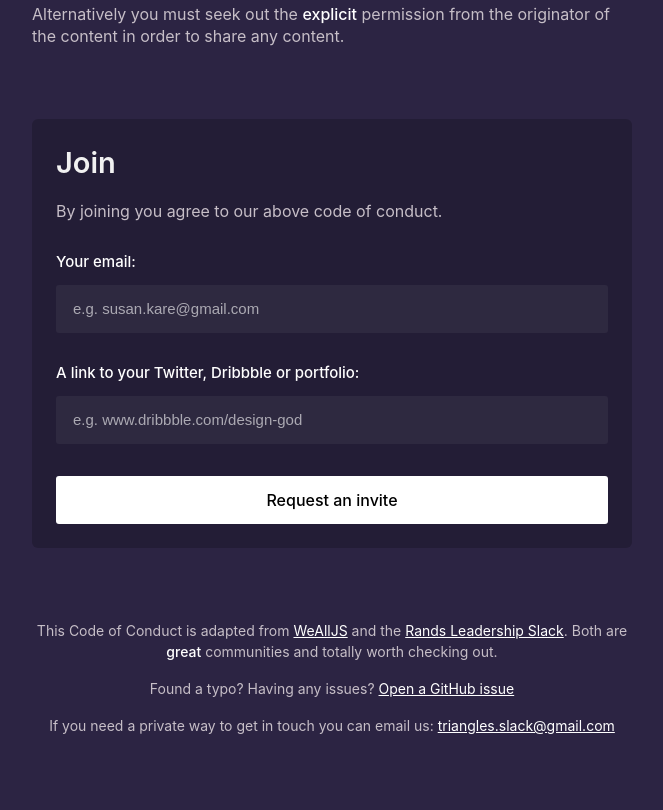
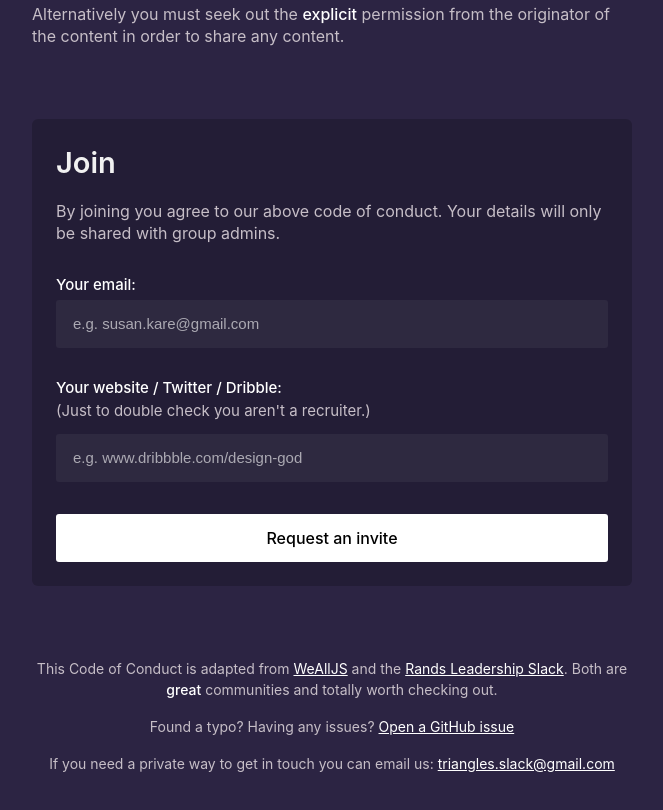
Before and after one commit to mattvagni/triangles-slack, a React app: page / in a window 1280 px wide. Shown: the part 2571-3381 px from the top of the page, without its empty margins (308-971 px from the left). Built offline with nearby package versions, Linux system fonts and the light colour scheme.

Commit message:
Clarify purpose of URL field in sign-up form.

```diff
--- a/src/web/JoinForm/index.js
+++ b/src/web/JoinForm/index.js
@@ -108,7 +108,7 @@ class JoinForm extends React.Component {
     return (
       <Card className="join-form" isLoading={isLoading}>
       <Heading level={1}>Join</Heading>
-      <Text>By joining you agree to our above code of conduct.</Text>
+      <Text>By joining you agree to our above code of conduct. Your details will only be shared with group admins.</Text>
 
       <form onSubmit={this.onSubmit}>
         <TextInput
@@ -126,7 +126,8 @@ class JoinForm extends React.Component {
           id="link"
           name="link"
           placeholder="e.g. www.dribbble.com/design-god"
-          label="A link to your Twitter, Dribbble or portfolio:"
+          label="Your website / Twitter / Dribble:"
+          helpText="(Just to double check you aren't a recruiter.)"
           autoComplete="off"
           required={true}
           value={this.state.link}
--- a/src/web/TextInput/index.js
+++ b/src/web/TextInput/index.js
@@ -3,11 +3,12 @@ import PropTypes from 'prop-types';
 
 import './styles.css';
 
-const TextInput = ({ id, name, label, placeholder, type, ...otherProps }) => (
+const TextInput = ({ id, name, label, helpText, placeholder, type, ...otherProps }) => (
   <fieldset className="text-input">
     <label className="text-input__label" htmlFor={id}>
       {label}
     </label>
+    {helpText && <span className="text-input__help-text">{helpText}</span>}
     <input
       className="text-input__input"
       type={type}
@@ -23,12 +24,14 @@ TextInput.propTypes = {
   id: PropTypes.string.isRequired,
   name: PropTypes.string.isRequired,
   label: PropTypes.string.isRequired,
+  helpText: PropTypes.string,
   placeholder: PropTypes.string.isRequired,
   type: PropTypes.oneOf(['email', 'text']),
 };
 
 TextInput.defaultProps = {
   type: 'text',
+  helpText: '',
 }
 
 export default TextInput;
--- a/src/web/TextInput/styles.css
+++ b/src/web/TextInput/styles.css
@@ -4,13 +4,20 @@
 }
 
 .text-input__label {
-  margin-bottom: 16px;
+  margin-bottom: 8px;
   display: block;
   width: 100%;
   cursor: pointer;
   color: #FFF;
   font-size: 15px;
   font-weight: 500;
+}
+
+.text-input__help-text {
+  display: block;
+  font-size: 15px;
+  margin-bottom: 16px;
+  color: #C6BEC7;
 }
 
 .text-input__input {
```
